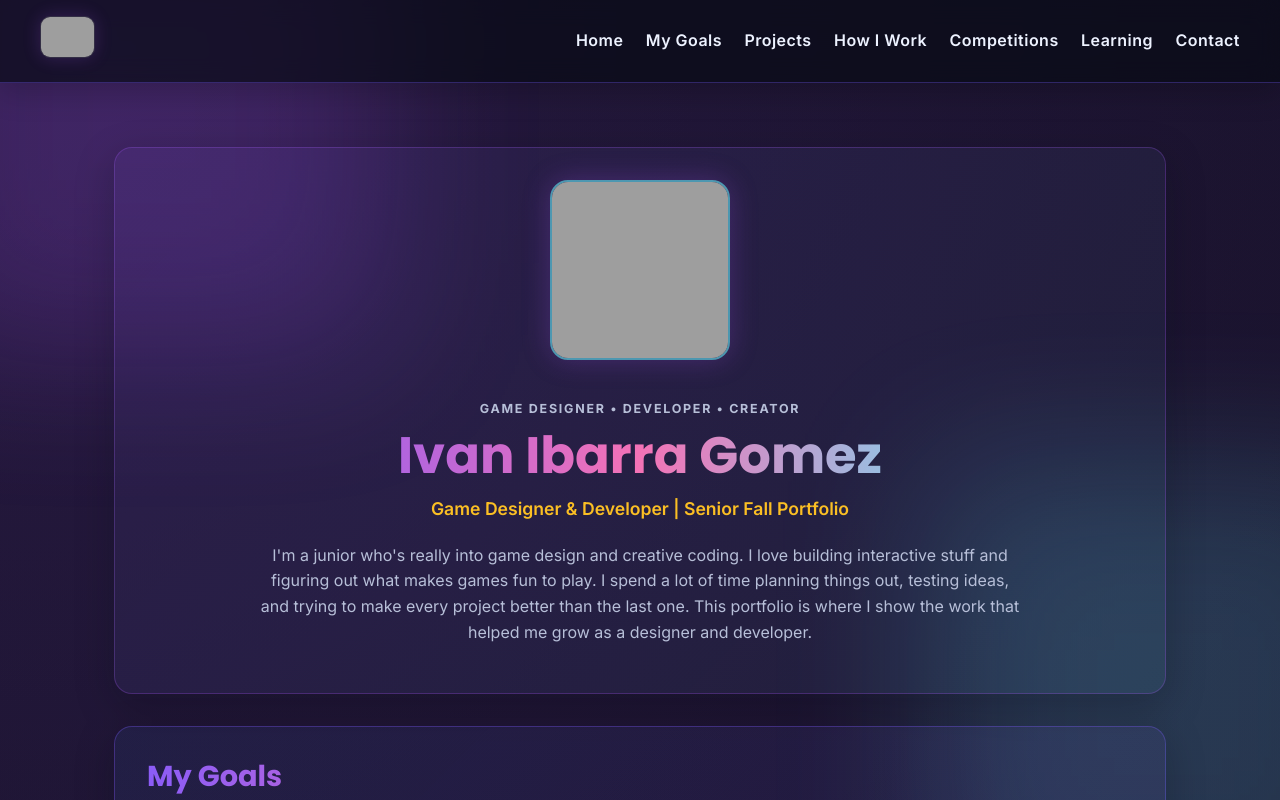
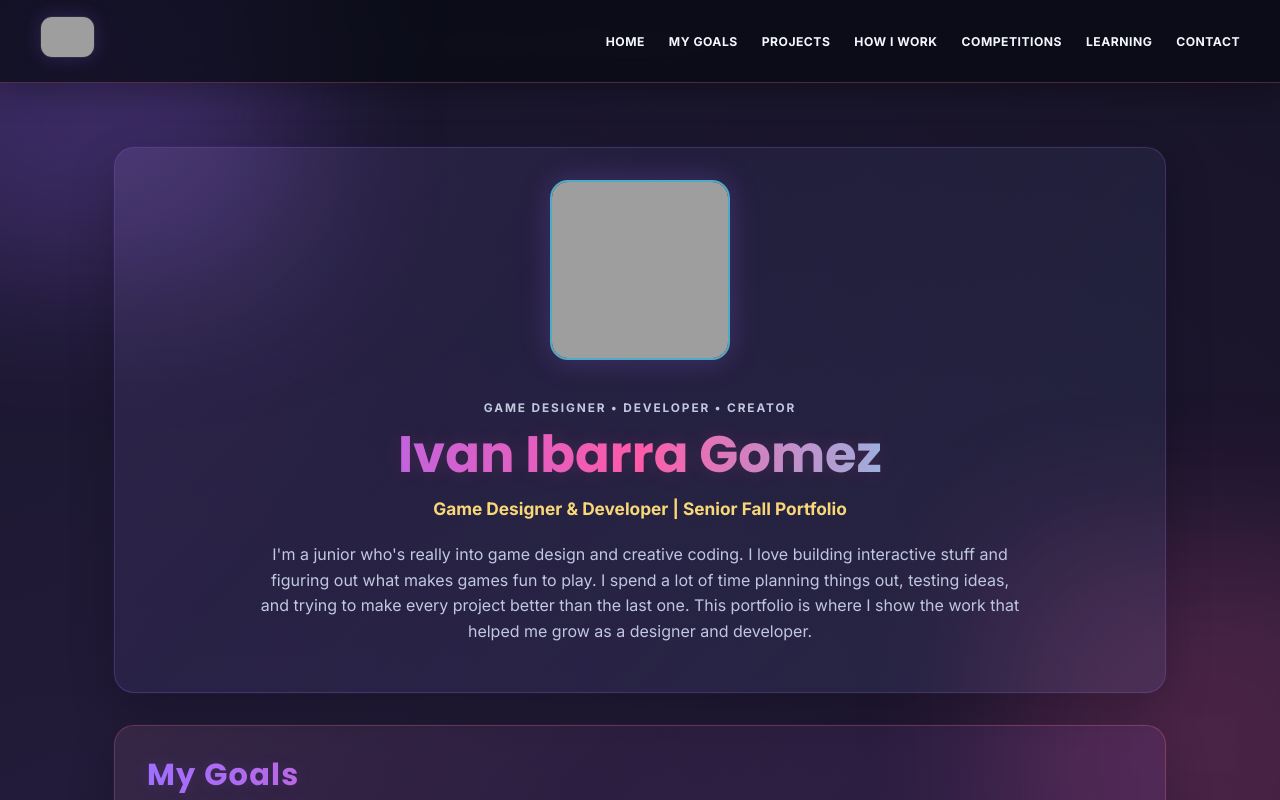
Before and after one commit to ivanig9/IIG_SeniorFallPortfolio, a plain HTML site: page index.html in a window 1280 px wide. Shown: the top 800 px of the page. Drawn offline with Linux system fonts and the light colour scheme; grey boxes are pictures that could not be loaded.

Commit message:
Give the portfolio a stronger manga-inspired look with darker panels and sharper neon accents.

```diff
--- a/style.css
+++ b/style.css
@@ -6,33 +6,33 @@
 * { box-sizing: border-box; }
 
 :root {
-  --bg-1: #070b14;
-  --bg-2: #120d1d;
-  --panel: rgba(13, 18, 31, 0.78);
-  --panel-strong: rgba(18, 24, 39, 0.9);
-  --line: rgba(123, 92, 255, 0.32);
-  --purple: #8b5cf6;
-  --purple-strong: #a855f7;
-  --pink: #f472b6;
-  --cyan: #67e8f9;
-  --gold: #fbbf24;
-  --text: #edf2ff;
-  --muted: #b7bfd8;
-  --shadow: rgba(96, 80, 220, 0.3);
+  --bg-1: #080b12;
+  --bg-2: #180f1d;
+  --bg-3: #0d1018;
+  --panel: rgba(18, 20, 30, 0.78);
+  --panel-alt: rgba(26, 16, 22, 0.8);
+  --line: rgba(255, 116, 160, 0.28);
+  --purple: #9d6bff;
+  --purple-strong: #b57cff;
+  --pink: #ff5ca8;
+  --red: #ff4d70;
+  --cyan: #5fe9ff;
+  --gold: #f9d976;
+  --text: #f5f7ff;
+  --muted: #c1c9df;
+  --shadow: rgba(255, 92, 168, 0.18);
 }
 
-html {
-  scroll-behavior: smooth;
-}
+html { scroll-behavior: smooth; }
 
 body {
   margin: 0;
   font-family: 'Inter', sans-serif;
   color: var(--text);
   background:
-    radial-gradient(circle at top left, rgba(168, 85, 247, 0.2), transparent 25%),
-    radial-gradient(circle at bottom right, rgba(103, 232, 249, 0.16), transparent 30%),
-    linear-gradient(135deg, var(--bg-1) 0%, var(--bg-2) 45%, #0b1220 100%);
+    radial-gradient(circle at 10% 10%, rgba(157, 107, 255, 0.18), transparent 28%),
+    radial-gradient(circle at 90% 80%, rgba(255, 92, 168, 0.18), transparent 32%),
+    linear-gradient(135deg, var(--bg-1) 0%, var(--bg-2) 42%, var(--bg-3) 100%);
   line-height: 1.6;
 }
 
@@ -40,33 +40,31 @@ body::before,
 body::after {
   content: "";
   position: fixed;
-  width: 30rem;
-  height: 30rem;
+  width: 25rem;
+  height: 25rem;
   filter: blur(80px);
-  opacity: 0.25;
+  opacity: 0.28;
   pointer-events: none;
   z-index: 0;
 }
 
 body::before {
   top: -8rem;
-  left: -6rem;
-  background: rgba(168, 85, 247, 0.8);
+  left: -7rem;
+  background: rgba(157, 107, 255, 0.9);
 }
 
 body::after {
   right: -8rem;
   bottom: -9rem;
-  background: rgba(103, 232, 249, 0.7);
+  background: rgba(255, 92, 168, 0.7);
 }
+
+img, iframe { max-width: 100%; }
 
 .page-shell {
   position: relative;
   z-index: 1;
-}
-
-img, iframe {
-  max-width: 100%;
 }
 
 .navbar {
@@ -78,18 +76,18 @@ img, iframe {
   align-items: center;
   gap: 1rem;
   padding: 1rem 2.5rem;
-  background: rgba(8, 11, 20, 0.7);
+  background: rgba(7, 10, 18, 0.72);
   border-bottom: 1px solid var(--line);
-  backdrop-filter: blur(12px);
-  box-shadow: 0 10px 30px rgba(0, 0, 0, 0.2);
+  backdrop-filter: blur(14px);
+  box-shadow: 0 10px 30px rgba(0, 0, 0, 0.25);
 }
 
 .navbar-left img {
   height: 42px;
   width: auto;
-  border-radius: 10px;
-  border: 1px solid rgba(255, 255, 255, 0.12);
-  box-shadow: 0 0 18px rgba(168, 85, 247, 0.2);
+  border-radius: 12px;
+  border: 1px solid rgba(255, 255, 255, 0.1);
+  box-shadow: 0 0 18px rgba(157, 107, 255, 0.2);
 }
 
 .navbar-right {
@@ -97,7 +95,7 @@ img, iframe {
   display: flex;
   flex-wrap: wrap;
   justify-content: center;
-  gap: 1.4rem;
+  gap: 1.5rem;
   margin: 0;
   padding: 0;
 }
@@ -106,18 +104,20 @@ img, iframe {
   position: relative;
   color: var(--text);
   text-decoration: none;
-  font-weight: 600;
-  letter-spacing: 0.03em;
+  font-weight: 700;
+  letter-spacing: 0.04em;
+  text-transform: uppercase;
+  font-size: 0.76rem;
 }
 
 .navbar-right a::after {
   content: "";
   position: absolute;
   left: 0;
-  bottom: -0.35rem;
+  bottom: -0.4rem;
   width: 0;
   height: 2px;
-  background: linear-gradient(90deg, var(--purple), var(--cyan));
+  background: linear-gradient(90deg, var(--purple), var(--pink), var(--cyan));
   transition: width 0.25s ease;
 }
 
@@ -141,30 +141,42 @@ img, iframe {
 }
 
 .resource-card {
-  background: var(--panel);
+  background: linear-gradient(180deg, rgba(19, 23, 34, 0.92), rgba(14, 17, 28, 0.8));
   margin: 2rem auto;
   padding: 2rem;
-  border-radius: 18px;
+  border-radius: 20px;
   border: 1px solid var(--line);
-  box-shadow: 0 12px 38px rgba(7, 11, 20, 0.25);
+  box-shadow: 0 18px 45px rgba(0, 0, 0, 0.22), 0 0 0 1px rgba(255,255,255,0.02);
   transition: transform 0.25s ease, box-shadow 0.25s ease, border-color 0.25s ease;
+  position: relative;
+  overflow: hidden;
+}
+
+.resource-card::before {
+  content: "";
+  position: absolute;
+  inset: 0;
+  background: linear-gradient(135deg, rgba(255,255,255,0.04), transparent 35%, rgba(157,107,255,0.04));
+  pointer-events: none;
 }
 
 .resource-card:hover {
   transform: translateY(-3px);
-  border-color: rgba(168, 85, 247, 0.42);
-  box-shadow: 0 18px 42px rgba(96, 80, 220, 0.18);
+  border-color: rgba(255, 92, 168, 0.42);
+  box-shadow: 0 20px 52px rgba(157, 107, 255, 0.15);
 }
 
 .resource-card h2 {
   margin: 0 0 0.8rem;
   font-family: 'Poppins', sans-serif;
-  font-size: clamp(1.8rem, 2vw, 2.4rem);
-  line-height: 1.2;
+  font-size: clamp(1.9rem, 2vw, 2.5rem);
+  letter-spacing: 0.04em;
+  line-height: 1.15;
   background: linear-gradient(90deg, var(--purple), var(--pink), var(--cyan));
   -webkit-background-clip: text;
   background-clip: text;
   color: transparent;
+  text-shadow: 0 0 18px rgba(157, 107, 255, 0.14);
 }
 
 .resource-card > p,
@@ -177,8 +189,8 @@ img, iframe {
 }
 
 .bio-card {
-  background: linear-gradient(135deg, rgba(139, 92, 246, 0.08), rgba(103, 232, 249, 0.06));
-  border: 1px solid rgba(168, 85, 247, 0.26);
+  background: linear-gradient(135deg, rgba(157, 107, 255, 0.09), rgba(95, 233, 255, 0.05));
+  border: 1px solid rgba(157, 107, 255, 0.24);
 }
 
 .bio {
@@ -194,8 +206,8 @@ img, iframe {
   height: 180px;
   border-radius: 18px;
   object-fit: cover;
-  border: 2px solid rgba(103, 232, 249, 0.6);
-  box-shadow: 0 0 28px rgba(168, 85, 247, 0.25);
+  border: 2px solid rgba(95, 233, 255, 0.7);
+  box-shadow: 0 0 30px rgba(157, 107, 255, 0.25);
 }
 
 .bio-text {
@@ -205,32 +217,33 @@ img, iframe {
 .eyebrow {
   margin: 0 0 0.5rem;
   color: var(--cyan);
-  font-size: 0.78rem;
-  font-weight: 700;
-  letter-spacing: 0.14em;
+  font-size: 0.74rem;
+  font-weight: 800;
+  letter-spacing: 0.16em;
   text-transform: uppercase;
 }
 
 .bio-text h1 {
   margin: 0;
   font-family: 'Poppins', sans-serif;
-  font-size: clamp(2.2rem, 4vw, 4rem);
+  font-size: clamp(2.3rem, 4vw, 4rem);
   line-height: 1.1;
   background: linear-gradient(90deg, var(--purple), var(--pink), var(--cyan));
   -webkit-background-clip: text;
   background-clip: text;
   color: transparent;
+  text-shadow: 0 0 22px rgba(255, 92, 168, 0.14);
 }
 
 .bio-text h4 {
-  margin: 0.7rem 0 1.25rem;
+  margin: 0.8rem 0 1.2rem;
   color: var(--gold);
-  font-size: 1.1rem;
-  font-weight: 600;
+  font-size: 1.08rem;
+  font-weight: 700;
 }
 
 .goals-card {
-  background: linear-gradient(135deg, rgba(59, 130, 246, 0.08), rgba(168, 85, 247, 0.07));
+  background: linear-gradient(135deg, rgba(255, 92, 168, 0.06), rgba(157, 107, 255, 0.08));
 }
 
 .goals-content,
@@ -248,10 +261,11 @@ img, iframe {
 .process-step,
 .competition-item,
 .reflection {
-  background: rgba(255, 255, 255, 0.02);
-  border: 1px solid rgba(168, 85, 247, 0.18);
+  background: rgba(255, 255, 255, 0.025);
+  border: 1px solid rgba(255, 92, 168, 0.18);
   border-radius: 16px;
   padding: 1.4rem;
+  box-shadow: inset 0 0 0 1px rgba(255,255,255,0.02);
 }
 
 .goal-item h3,
@@ -264,7 +278,7 @@ img, iframe {
 }
 
 .goal-item {
-  border-left: 3px solid var(--purple);
+  border-left: 3px solid var(--pink);
 }
 
 .design-process-grid {
@@ -284,7 +298,7 @@ img, iframe {
   left: 0;
   width: 100%;
   height: 3px;
-  background: linear-gradient(90deg, var(--purple), var(--cyan));
+  background: linear-gradient(90deg, var(--purple), var(--pink), var(--cyan));
 }
 
 .project {
@@ -298,9 +312,10 @@ img, iframe {
   min-width: 320px;
   width: 100%;
   height: 400px;
-  border: 1px solid rgba(103, 232, 249, 0.2);
+  border: 1px solid rgba(95, 233, 255, 0.25);
   border-radius: 16px;
   background: rgba(7, 11, 20, 0.8);
+  box-shadow: 0 12px 30px rgba(0,0,0,0.15);
 }
 
 .reflection {
@@ -352,7 +367,7 @@ img, iframe {
 footer {
   margin-top: 2rem;
   padding-top: 1.25rem;
-  border-top: 1px solid rgba(168, 85, 247, 0.2);
+  border-top: 1px solid rgba(255, 92, 168, 0.2);
   text-align: center;
   color: var(--muted);
 }
@@ -367,7 +382,7 @@ footer {
 }
 
 .cfu-card {
-  background: rgba(15, 24, 37, 0.82);
+  background: rgba(16, 20, 29, 0.86);
 }
 
 @media (max-width: 1024px) {
@@ -389,7 +404,7 @@ footer {
 
   .navbar-right {
     gap: 0.8rem 1.2rem;
-    font-size: 0.9rem;
+    font-size: 0.8rem;
   }
 
   .new-grid {
```
